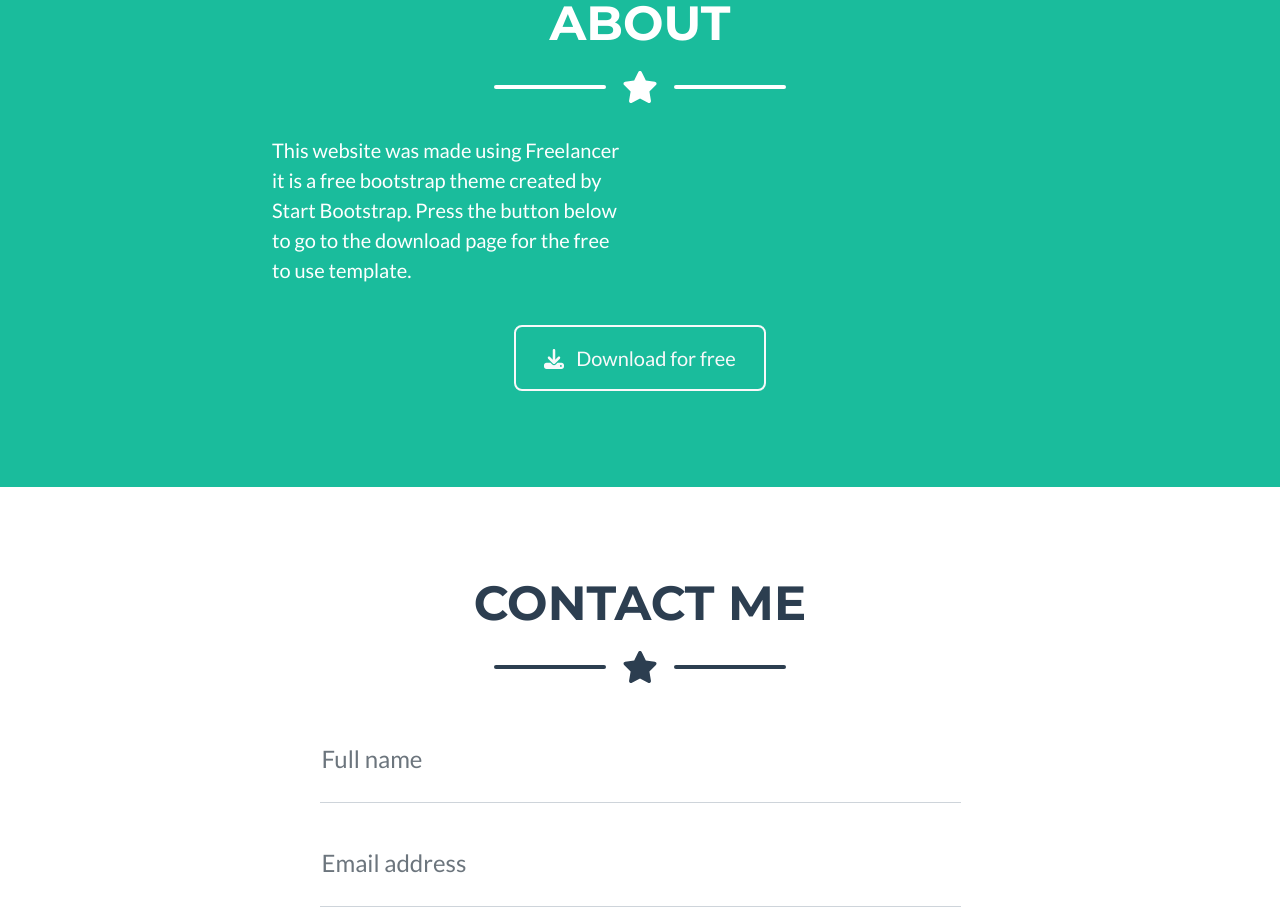
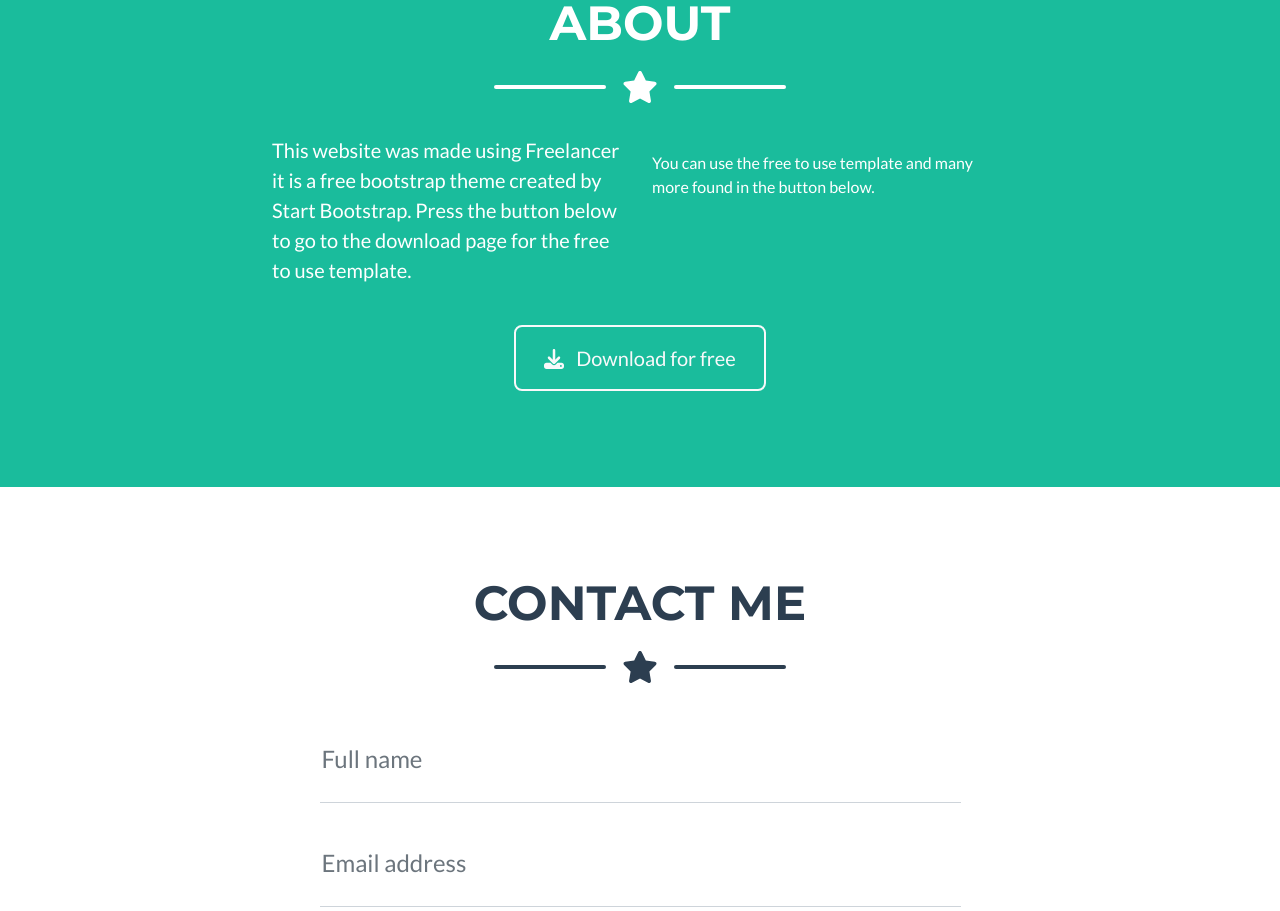
Before and after one commit to Ledwin94/Statis-webpge, a plain HTML site: page index.html in a window 1280 px wide. Shown: the part 1955-2866 px from the top of the page. Drawn offline with nearby package versions, Linux system fonts and the light colour scheme.

Commit message:
changed texts

```diff
--- a/index.html
+++ b/index.html
@@ -137,7 +137,7 @@
                     <div class="col-lg-4 ms-auto"><p class="lead">This website was made using Freelancer it is a free bootstrap theme created by Start Bootstrap. Press the button below to go to the download page for the free to use template.
                     </p>
                     </div>
-                    <div class="col-lg-4 me-auto"><p class="lead"></p></div>
+                    <div class="col-lg-4 me-auto"><p class="lead"></p>You can use the free to use template and many more found in the button below.</div>
                 </div>
                 <!-- About Section Button-->
                 <div class="text-center mt-4">
```
